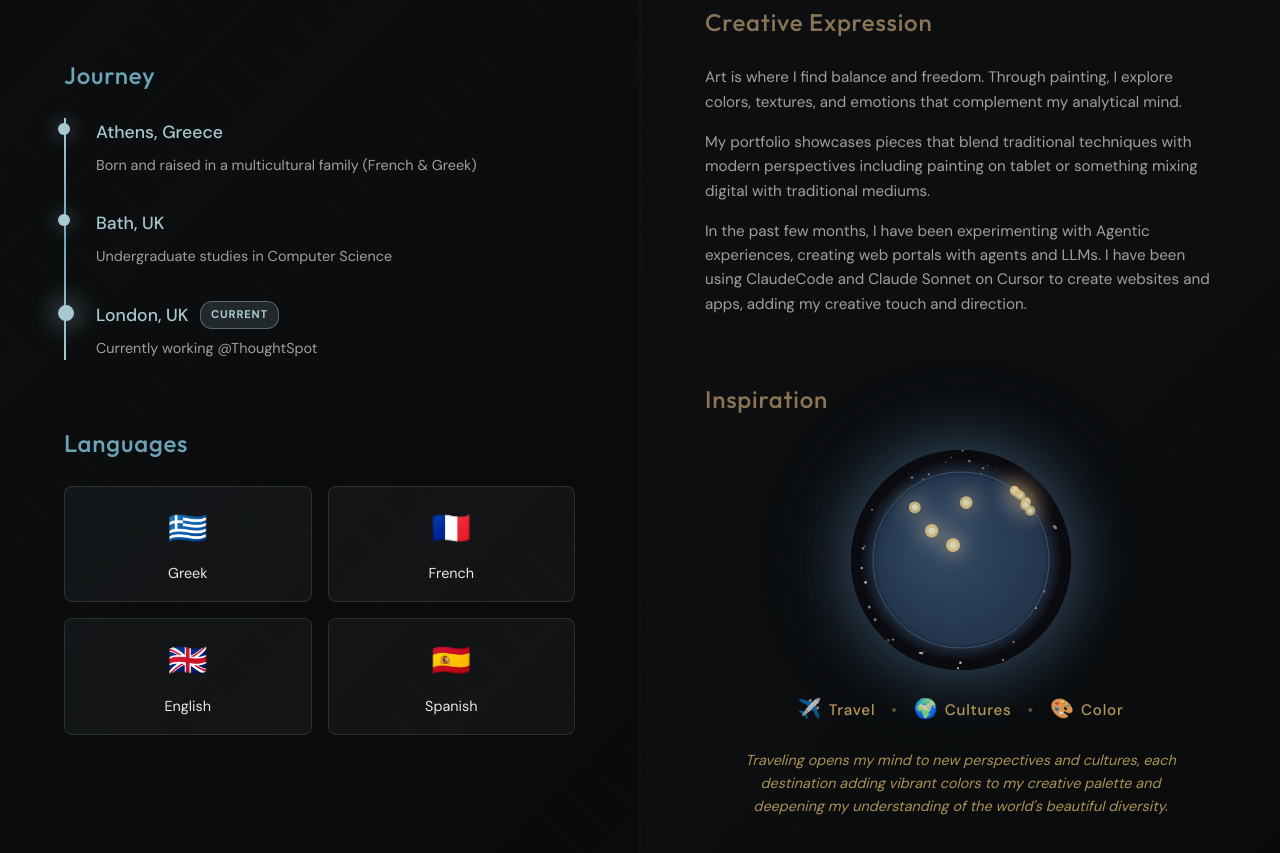
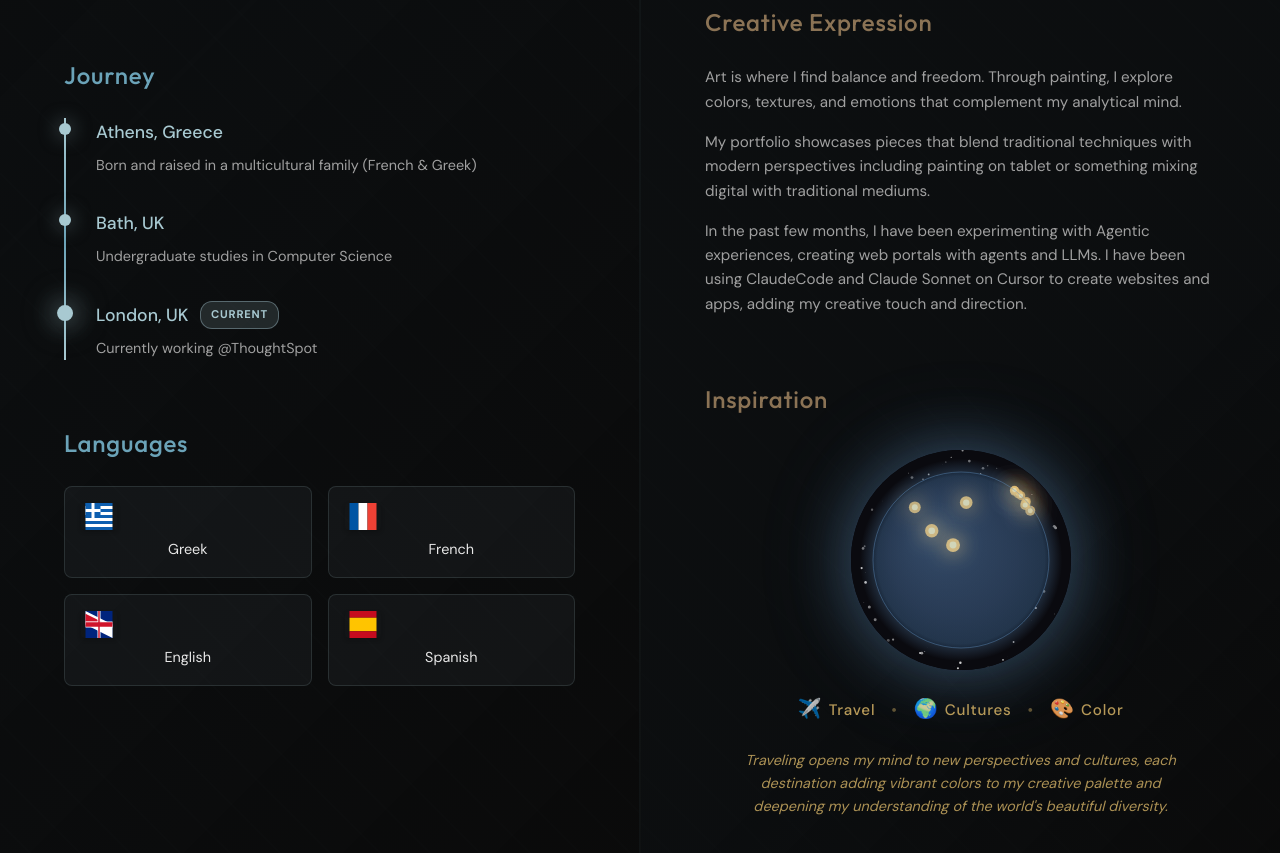
Before and after one commit to kiaraplds/kiarawebsite, a website: page index.html in a window 1280 px wide. Shown: the part 1677-2530 px from the top of the page. Drawn offline with Linux system fonts and the light colour scheme; no server answers; animation ran at ten frames a second.

Commit message:
Fix timeline dots alignment, replace emoji flags with SVG icons

```diff
--- a/index.html
+++ b/index.html
@@ -7,7 +7,7 @@
     <link rel="preconnect" href="https://fonts.googleapis.com">
     <link rel="preconnect" href="https://fonts.gstatic.com" crossorigin>
     <link href="https://fonts.googleapis.com/css2?family=DM+Sans:wght@400;500;700&family=Outfit:wght@300;400;500;600;700;800;900&family=Syne:wght@400;500;600;700;800&family=Fira+Code:wght@300;400&display=swap" rel="stylesheet">
-    <link rel="stylesheet" href="styles.css?v=scroll-lower">
+    <link rel="stylesheet" href="styles.css?v=timeline-fix2">
 </head>
 <body>
     <!-- Download CV button -->
@@ -139,22 +139,56 @@
                         <h2 class="section-heading">Languages</h2>
                         <div class="languages-grid">
                             <div class="language-card" data-proficiency="Native">
-                                <div class="lang-flag">🇬🇷</div>
+                                <div class="lang-flag">
+                                    <svg viewBox="0 0 36 36" xmlns="http://www.w3.org/2000/svg">
+                                        <rect fill="#0D5EAF" width="36" height="4"/>
+                                        <rect fill="#FFF" y="4" width="36" height="4"/>
+                                        <rect fill="#0D5EAF" y="8" width="36" height="4"/>
+                                        <rect fill="#FFF" y="12" width="36" height="4"/>
+                                        <rect fill="#0D5EAF" y="16" width="36" height="4"/>
+                                        <rect fill="#FFF" y="20" width="36" height="4"/>
+                                        <rect fill="#0D5EAF" y="24" width="36" height="4"/>
+                                        <rect fill="#FFF" y="28" width="36" height="4"/>
+                                        <rect fill="#0D5EAF" y="32" width="36" height="4"/>
+                                        <rect fill="#0D5EAF" width="20" height="20"/>
+                                        <path fill="#FFF" d="M0 8h20v4H0zM8 0h4v20H8z"/>
+                                    </svg>
+                                </div>
                                 <span>Greek</span>
                                 <div class="language-tooltip">Native</div>
                             </div>
                             <div class="language-card" data-proficiency="Native">
-                                <div class="lang-flag">🇫🇷</div>
+                                <div class="lang-flag">
+                                    <svg viewBox="0 0 36 36" xmlns="http://www.w3.org/2000/svg">
+                                        <rect fill="#0055A4" width="12" height="36"/>
+                                        <rect fill="#FFF" x="12" width="12" height="36"/>
+                                        <rect fill="#EF4135" x="24" width="12" height="36"/>
+                                    </svg>
+                                </div>
                                 <span>French</span>
                                 <div class="language-tooltip">Native</div>
                             </div>
                             <div class="language-card" data-proficiency="Native">
-                                <div class="lang-flag">🇬🇧</div>
+                                <div class="lang-flag">
+                                    <svg viewBox="0 0 36 36" xmlns="http://www.w3.org/2000/svg">
+                                        <rect fill="#00247D" width="36" height="36"/>
+                                        <path fill="#FFF" d="M0 0l36 18H0zM36 36L0 18h36z"/>
+                                        <path fill="#CF142B" d="M0 0l36 18H0z" transform="scale(0.6) translate(0, 6)"/>
+                                        <path fill="#FFF" d="M16 0h4v36h-4zM0 14h36v8H0z"/>
+                                        <path fill="#CF142B" d="M17 0h2v36h-2zM0 15h36v6H0z"/>
+                                    </svg>
+                                </div>
                                 <span>English</span>
                                 <div class="language-tooltip">Native</div>
                             </div>
                             <div class="language-card" data-proficiency="Intermediate">
-                                <div class="lang-flag">🇪🇸</div>
+                                <div class="lang-flag">
+                                    <svg viewBox="0 0 36 36" xmlns="http://www.w3.org/2000/svg">
+                                        <rect fill="#C60B1E" width="36" height="9"/>
+                                        <rect fill="#FFC400" y="9" width="36" height="18"/>
+                                        <rect fill="#C60B1E" y="27" width="36" height="9"/>
+                                    </svg>
+                                </div>
                                 <span>Spanish</span>
                                 <div class="language-tooltip">Intermediate</div>
                             </div>
--- a/styles.css
+++ b/styles.css
@@ -627,7 +627,8 @@ body {
 
 .timeline-marker {
     position: absolute;
-    left: -2.4rem;
+    left: calc(-2rem + 1px);
+    transform: translateX(-50%);
     top: 0.3rem;
     width: 12px;
     height: 12px;
@@ -661,11 +662,11 @@ body {
 
 @keyframes currentLocationPulse {
     0%, 100% {
-        transform: scale(1);
+        transform: translateX(-50%) scale(1);
         box-shadow: 0 0 25px rgba(168, 201, 209, 0.8), 0 0 40px rgba(168, 201, 209, 0.4);
     }
     50% {
-        transform: scale(1.2);
+        transform: translateX(-50%) scale(1.2);
         box-shadow: 0 0 35px rgba(168, 201, 209, 1), 0 0 60px rgba(168, 201, 209, 0.6);
     }
 }
@@ -709,8 +710,18 @@ body {
 }
 
 .lang-flag {
-    font-size: 2rem;
+    width: 36px;
+    height: 27px;
     margin-bottom: 0.5rem;
+    border-radius: 4px;
+    overflow: hidden;
+    box-shadow: 0 2px 4px rgba(0, 0, 0, 0.2);
+}
+
+.lang-flag svg {
+    width: 100%;
+    height: 100%;
+    display: block;
 }
 
 .language-card span {
@@ -1781,7 +1792,8 @@ body {
     }
 
     .lang-flag {
-        font-size: 1.5rem;
+        width: 32px;
+        height: 24px;
     }
 
     .journey-timeline {
@@ -2017,7 +2029,8 @@ body {
     }
 
     .lang-flag {
-        font-size: 1.3rem;
+        width: 28px;
+        height: 21px;
         margin-bottom: 0.25rem;
     }
 
@@ -2030,7 +2043,7 @@ body {
     }
 
     .timeline-marker {
-        left: -1.9rem;
+        left: calc(-1.25rem + 1px);
         width: 10px;
         height: 10px;
     }
```
